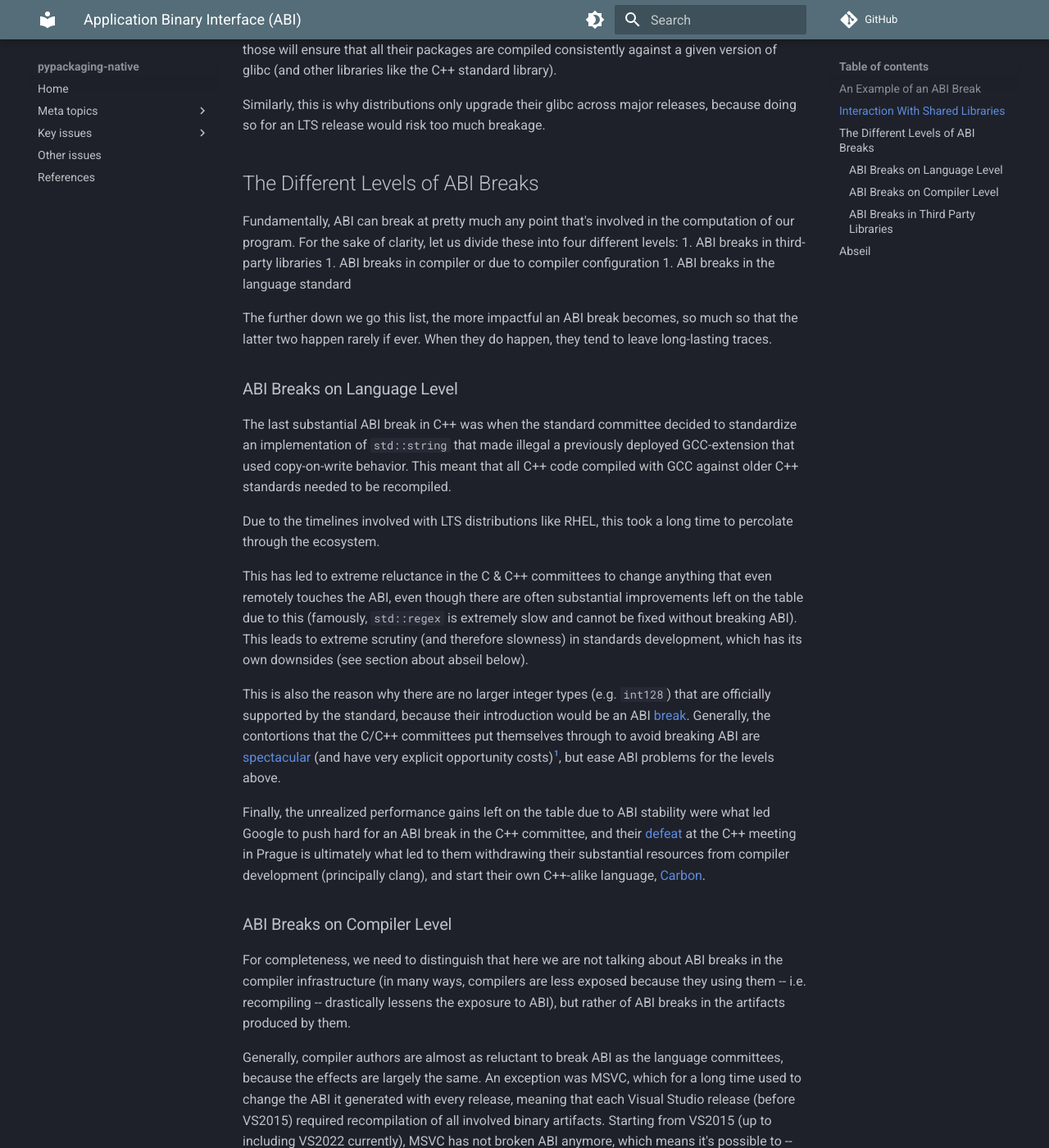
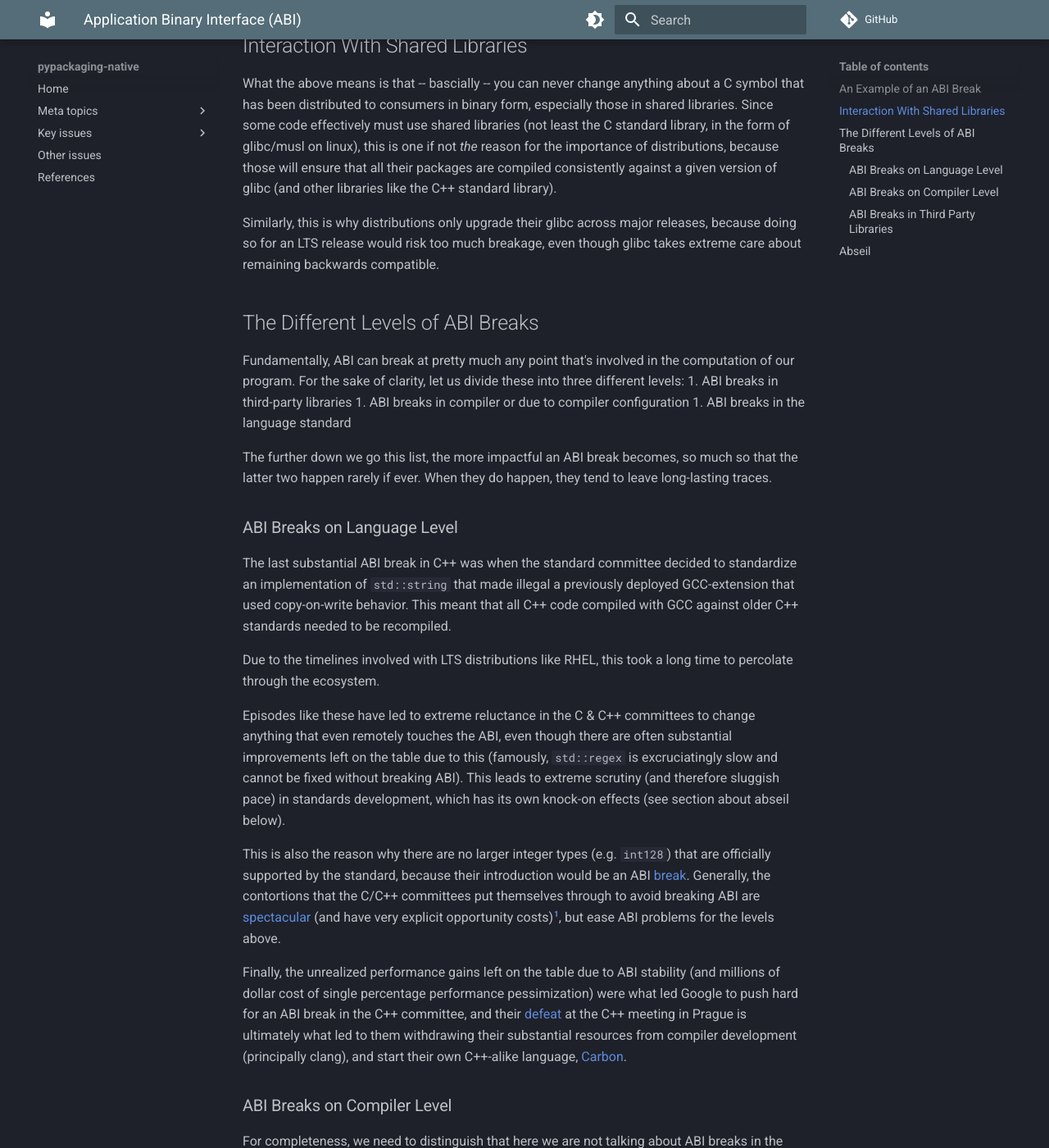
Before and after one commit to pypackaging-native/pypackaging-native, an MkDocs documentation site: the page built from docs/background/binary_interface.md, in a window 1280 px wide and 1400 px high, scrolled down 1463 px. Shown: the whole window at 82% size. Built offline with MkDocs 1.6.1 and Material for MkDocs 9.7.7, drawn with Linux system fonts in a browser that asks for light colours; comment, search, counter and statistics services are not loaded; some of the changed text lies outside the part shown.

Commit message:
self-review pass

```diff
--- a/docs/background/binary_interface.md
+++ b/docs/background/binary_interface.md
@@ -46,13 +46,22 @@ call    f
 Here we now need two registers -- `edi` and `esi`. Assuming the author of
 `libfoo` (that contains `f`) wants to upgrade to wider integers because their
 users are asking for that, and we upgrade the shared library our code is linked
-against _without_ recompilation, the our code (which expected `long long`) would
-only set up the `edi` register correctly, but the symbol for `f` would use both
-`edi` and `esi`.
+against _without_ recompilation, then our code (which expected `long long`)
+would only set up the `edi` register correctly, but the symbol for `f` would
+use both `edi` and `esi`.
 
 If we're "lucky", this only leads to a crash, but it might lead to pretty much
 arbitrary behavior based on whatever happens to be in `esi`, in a way that's
 extremely hard to debug.
+
+This is but a trivial example, there are innumerable ways for libraries you
+rely on to break their ABI, including:
+- Changing anything about a function signature
+- Changing (almost) anything about templating (C++)
+- Adding a data member or virtual functions to a class
+- Making something inline that previously wasn’t
+- Changing your compiler or any of many relevant compilation flags
+- Etc.
 
 ## Interaction With Shared Libraries
 
@@ -65,13 +74,14 @@ ensure that all their packages are compiled consistently against a given version
 of glibc (and other libraries like the C++ standard library).
 
 Similarly, this is why distributions only upgrade their glibc across major
-releases, because doing so for an LTS release would risk too much breakage.
+releases, because doing so for an LTS release would risk too much breakage,
+even though glibc takes extreme care about remaining backwards compatible.
 
 ## The Different Levels of ABI Breaks
 
 Fundamentally, ABI can break at pretty much any point that's involved in the
 computation of our program. For the sake of clarity, let us divide these into
-four different levels:
+three different levels:
 1. ABI breaks in third-party libraries
 1. ABI breaks in compiler or due to compiler configuration
 1. ABI breaks in the language standard
@@ -90,12 +100,12 @@ C++ code compiled with GCC against older C++ standards needed to be recompiled.
 Due to the timelines involved with LTS distributions like RHEL, this took a long
 time to percolate through the ecosystem.
 
-This has led to extreme reluctance in the C & C++ committees to change anything
-that even remotely touches the ABI, even though there are often substantial
-improvements left on the table due to this (famously, `std::regex` is extremely
-slow and cannot be fixed without breaking ABI). This leads to extreme scrutiny
-(and therefore slowness) in standards development, which has its own downsides
-(see section about abseil below).
+Episodes like these have led to extreme reluctance in the C & C++ committees to
+change anything that even remotely touches the ABI, even though there are often
+substantial improvements left on the table due to this (famously, `std::regex`
+is excruciatingly slow and cannot be fixed without breaking ABI). This leads to
+extreme scrutiny (and therefore sluggish pace) in standards development, which
+has its own knock-on effects (see section about abseil below).
 
 This is also the reason why there are no larger integer types (e.g. `int128`)
 that are officially supported by the standard, because their introduction would
@@ -110,9 +120,9 @@ above.
     written by the current editor of the C language, as well as a prolific
     proposal author for both C & C++.
 
-
 Finally, the unrealized performance gains left on the table due to ABI
-stability were what led Google to push hard for an ABI break in the C++
+stability (and millions of dollar cost of single percentage performance
+pessimization) were what led Google to push hard for an ABI break in the C++
 committee, and their [defeat](https://cor3ntin.github.io/posts/abi/) at the
 C++ meeting in Prague is ultimately what led to them withdrawing their
 substantial resources from compiler development (principally clang), and
@@ -122,7 +132,7 @@ start their own C++-alike language, [Carbon](https://github.com/carbon-language/
 
 For completeness, we need to distinguish that here we are not talking about
 ABI breaks in the compiler infrastructure (in many ways, compilers are less
-exposed because they using them -- i.e. recompiling -- drastically lessens the
+exposed because using them -- i.e. recompiling -- drastically lessens the
 exposure to ABI), but rather of ABI breaks in the artifacts produced by them.
 
 Generally, compiler authors are almost as reluctant to break ABI as the language
```
Also changed, not shown: other parts of docs/background/binary_interface.md (+4 -4 lines), docs/background/compilation_concepts.md (+7 -7 lines).
